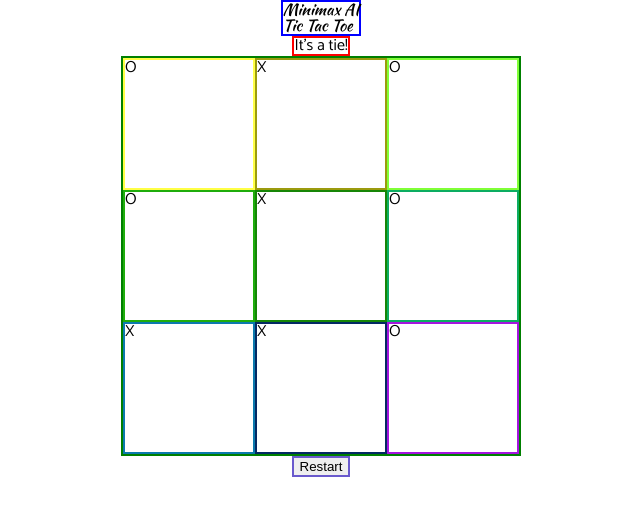
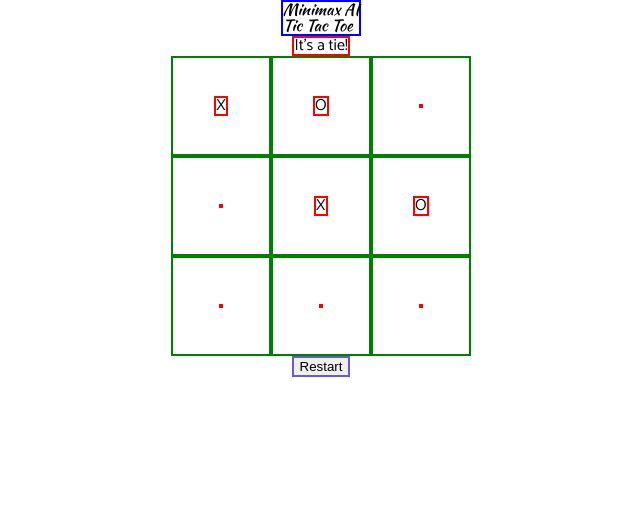
Before and after one commit to lenablechmann/tic-tac-toe-AI, a plain HTML site: page index.html in a window 1280 px wide. Shown: the whole page, without its empty margins (319-959 px from the left). Drawn offline with Linux system fonts and the light colour scheme.

Commit message:
layout the cell table with flexbox

```diff
--- a/index.html
+++ b/index.html
@@ -32,17 +32,41 @@
         Tic Tac Toe
     </header>
     <div class="score-message" id="message">It's a tie!</div>
-    <div class="gameboard-container" id="gameboard">
-        <div class="gameboard-cell empty" id="one">O</div>
-        <div class="gameboard-cell empty" id="two">X</div>
-        <div class="gameboard-cell empty" id="three">O</div>
-        <div class="gameboard-cell empty" id="four">O</div>
-        <div class="gameboard-cell empty" id="five">X</div>
-        <div class="gameboard-cell empty" id="six">O</div>
-        <div class="gameboard-cell empty" id="seven">X</div>
-        <div class="gameboard-cell empty" id="eight">X</div>
-        <div class="gameboard-cell empty" id="nine">O</div>
-    </div>
+    <table class="game-container">
+        <tr class="game-row">
+            <td class="cell">
+                <div class="cell-content" id="00">X</div>
+            </td>
+            <td class="cell">
+                <div class="cell-content" id="01">O</div>
+            </td>
+            <td class="cell">
+                <div class="cell-content" id="02"></div>
+            </td>
+        </tr>
+        <tr class="game-row">
+            <td class="cell">
+                <div class="cell-content" id="10"></div>
+            </td>
+            <td class="cell">
+                <div class="cell-content" id="11">X</div>
+            </td>
+            <td class="cell">
+                <div class="cell-content" id="12">O</div>
+            </td>
+        </tr>
+        <tr class="game-row">
+            <td class="cell">
+                <div class="cell-content" id="20"></div>
+            </td>
+            <td class="cell">
+                <div class="cell-content" id="21"></div>
+            </td>
+            <td class="cell">
+                <div class="cell-content" id="22"></div>
+            </td>
+        </tr>
+    </table>
     <button class="restart-btn" id="restart">Restart</button>
 </body>
 
--- a/styles/style.css
+++ b/styles/style.css
@@ -31,54 +31,30 @@ body {
         border: solid 2px red;
     }
 
-    .gameboard-container {
-        display: grid;
-        grid-template-areas: "cell1 cell2 cell3"
-                             "cell4 cell5 cell6"
-                             "cell7 cell8 cell9"
-         ;
-        grid-template-columns: 1fr 1fr 1fr;
-        grid-template-rows: auto;
-        height: 400px;
-        width: 400px;
-        border: solid 2px green;
+    .game-container {
+        width: 300px;
     }
-        div#one.gameboard-cell {
-            grid-area: cell1;
-            border: solid 2px rgb(255, 255, 70);
+        tr {
+            display: flex;
         }
-        div#two.gameboard-cell {
-            grid-area: cell2;
-            border: solid 2px rgb(155, 155, 14);
-        }
-        div#three.gameboard-cell {
-            grid-area: cell3;
-            border: solid 2px rgb(128, 255, 55);
-        }
-        div#four.gameboard-cell {
-            grid-area: cell4;
-            border: solid 2px rgb(31, 173, 12);
-        }
-        div#five.gameboard-cell {
-            grid-area: cell5;
-            border: solid 2px rgb(22, 134, 7);
-        }
-        div#six.gameboard-cell {
-            grid-area: cell6;
-            border: solid 2px rgb(12, 173, 98);
-        }
-        div#seven.gameboard-cell {
-            grid-area: cell7;
-            border: solid 2px rgb(12, 122, 173);
-        }
-        div#eight.gameboard-cell {
-            grid-area: cell8;
-            border: solid 2px rgb(4, 41, 99);
-        }
-        div#nine.gameboard-cell {
-            grid-area: cell9;
-            border: solid 2px rgb(165, 20, 223);
-        }
+            td {
+                width:33.3%;
+                position:relative;
+                display:flex;
+                align-items: center;
+                justify-content: center;
+                border: solid 2px green;
+            }
+            td:after{
+                content:'';
+                margin-top:100%;
+            }
+            .cell-content {
+                position:absolute;
+                margin: auto auto;
+                border: solid 2px red;
+            }
+
     .restart-btn {
         border: solid 2px slateblue;
     }
```
